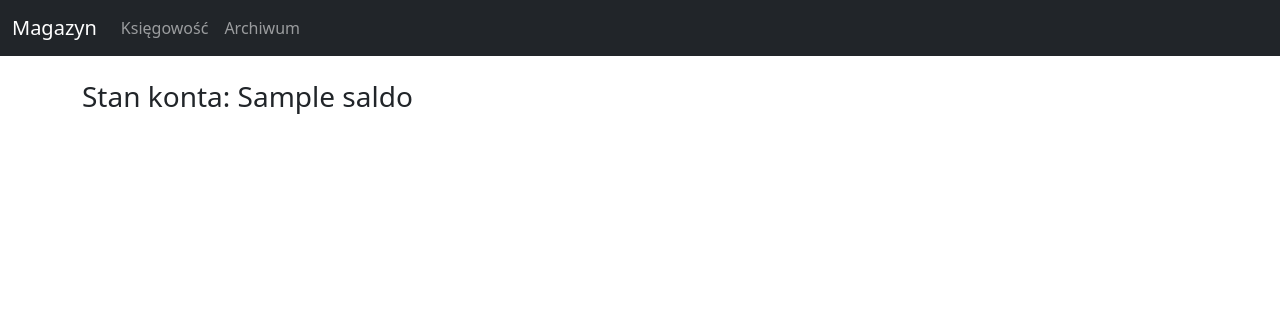
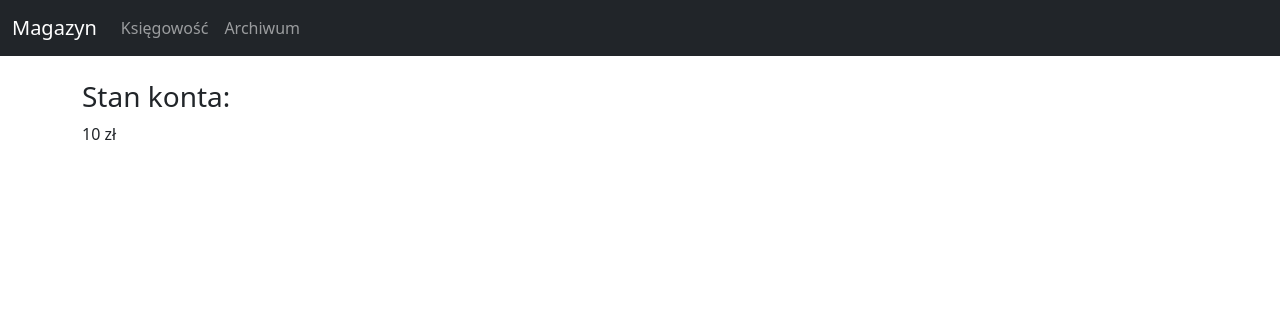
Before and after one commit to MirekRogowski/flask, a Flask app: template templates/account.html in a window 1280 px wide. Shown: the top 316 px of the page. Run offline with Flask 2, Linux system fonts and the light colour scheme; the template is opened without the code that fills it: most values are stand-ins (such as "Sample title", 1, 10 or a date in 2020); parts of the project's set-up code (start-up, migrations or seed data) failed here and were passed over.

Commit message:
Update account.html
account.html

```diff
--- a/templates/account.html
+++ b/templates/account.html
@@ -1,5 +1,5 @@
 {% extends 'layout.html' %}
 {% block content %}
-
-    <h3>Stan konta: {{ saldo }}</h3>
+    <h3>Stan konta:</h3>
+    {{ balance }} zł
 {% endblock %}
```
